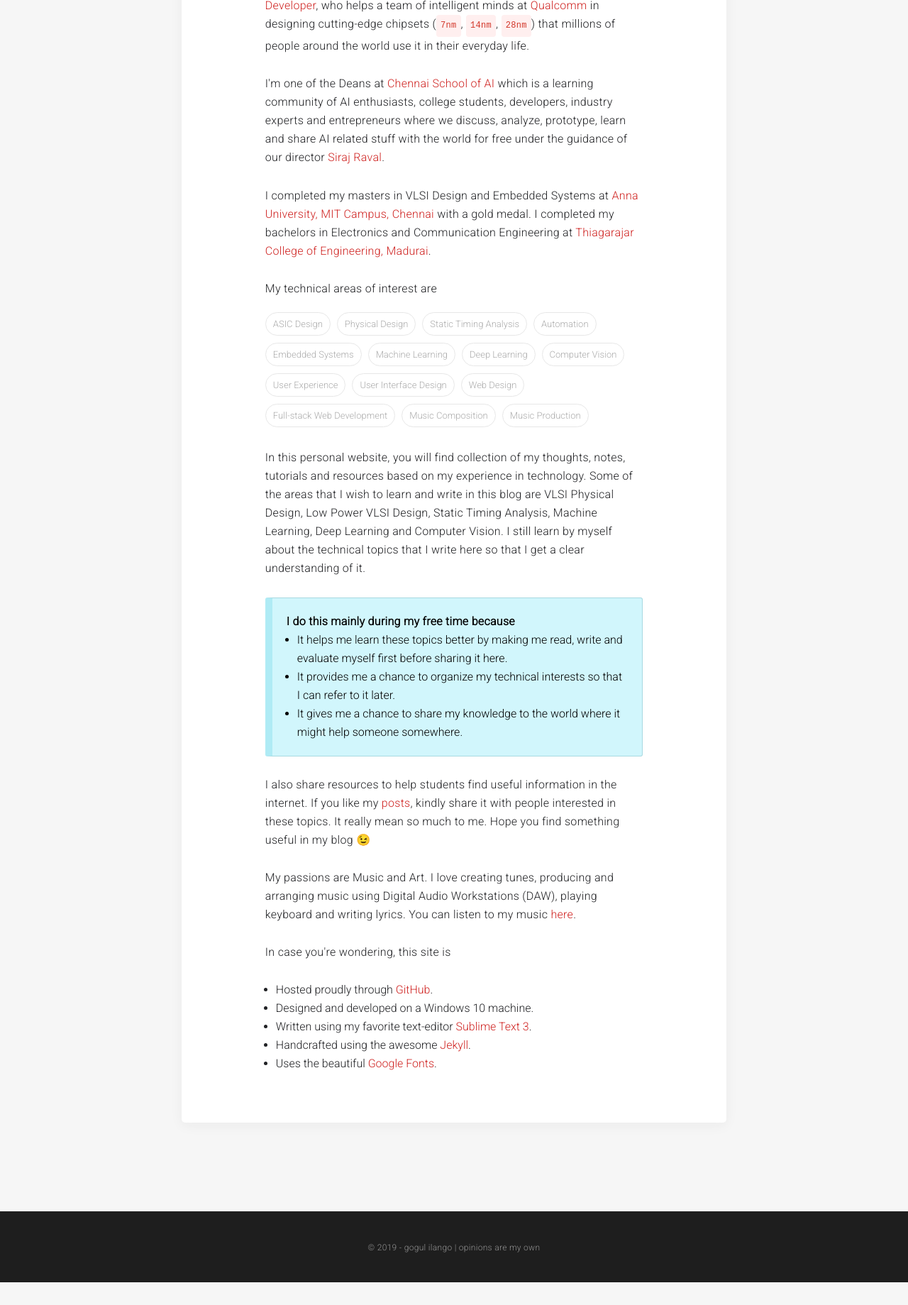
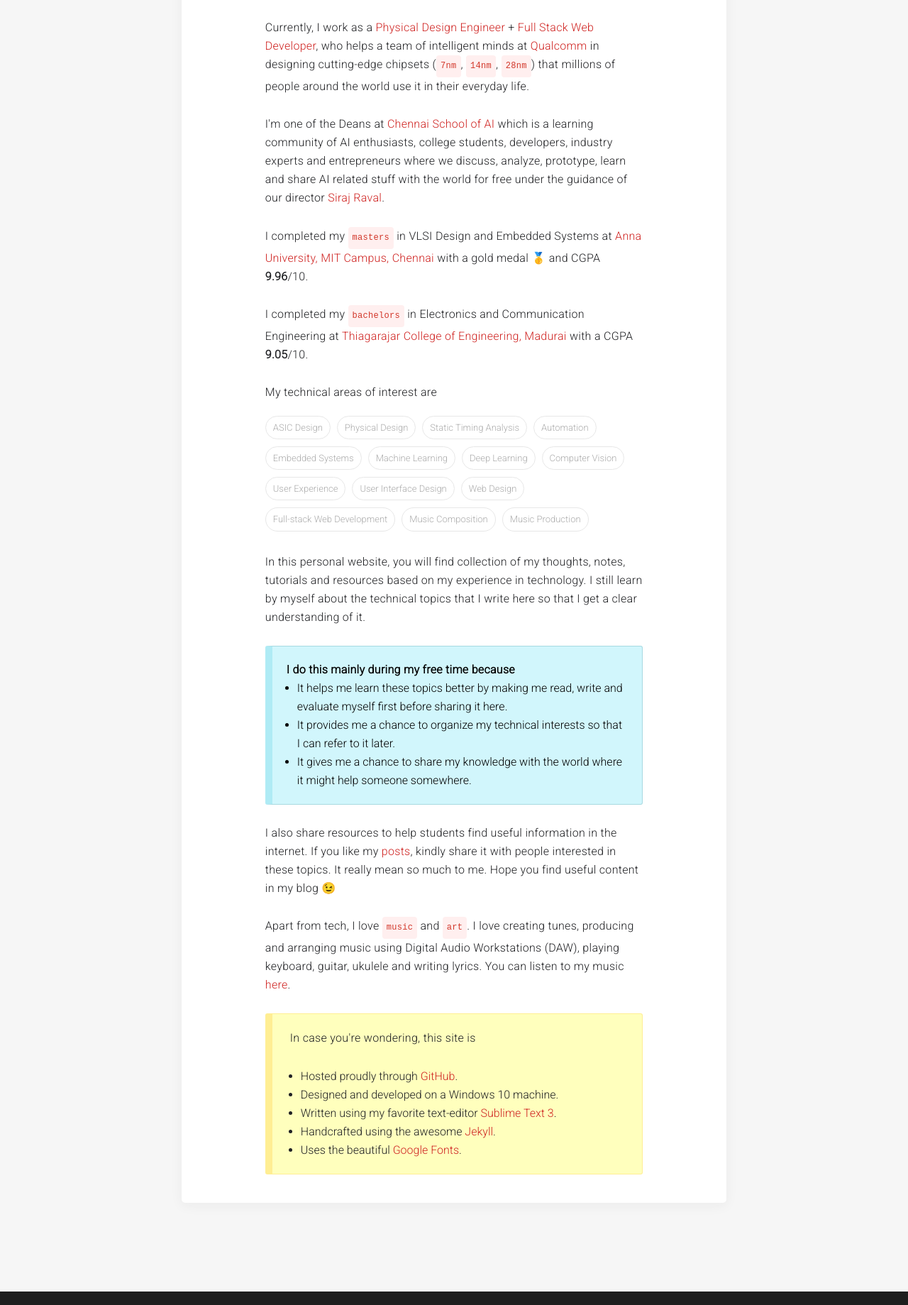
Before and after one commit to shravankumar147/Gogul09.github.io, a Jekyll site: the page built from about.md, in a window 1280 px wide, cut to the strip 1032-2871 px from the top of the page. Shown: the whole strip at 71% size. Built offline with Jekyll 4.4.1, drawn with Linux system fonts in a browser that asks for light colours; comment, search, counter and statistics services are not loaded; before the commit the page ends 2839 px from its top, so only the background shows below that; some of the changed text lies outside the part shown.

Commit message:
updated about

```diff
--- a/about.md
+++ b/about.md
@@ -38,10 +38,17 @@
           <p style="margin-top: 0px !important;"><b class='hi'>Hi!</b><br>I'm Gogul Ilango. I have strong passion towards creating useful products that make people's life better with focus on Aesthetic, Creative Design and Engineering.</p>
           <figure>
             <img src="https://drive.google.com/uc?id=1GFgbTUhxHz74FpJxvtRKTuo3J5qdVxc3" />
+            <figcaption>That's me during my first solo international trip to Singapore ✈️</figcaption>
           </figure>
+
           <p>Currently, I work as a <a href="https://en.wikipedia.org/wiki/Physical_design_(electronics)" target="_blank">Physical Design Engineer</a> + <a href="https://medium.com/udacity/what-is-a-full-stack-web-developer-and-why-should-i-become-one-6e93d0c774b6" target="_blank">Full Stack Web Developer</a>, who helps a team of intelligent minds at <a href="https://www.qualcomm.com/" target="_blank">Qualcomm</a> in designing cutting-edge chipsets (<span class="coding">7nm</span>, <span class="coding">14nm</span>, <span class="coding">28nm</span>) that millions of people around the world use it in their everyday life.</p>
+
           <p>I'm one of the Deans at <a href="https://chnsoai.github.io/" target="_blank">Chennai School of AI</a> which is a learning community of AI enthusiasts, college students, developers, industry experts and entrepreneurs where we discuss, analyze, prototype, learn and share AI related stuff with the world for free under the guidance of our director <a href="https://www.theschool.ai/" target="_blank">Siraj Raval</a>.</p>
-          <p>I completed my masters in VLSI Design and Embedded Systems at <a href="http://www.mitindia.edu/en/" target="_blank">Anna University, MIT Campus, Chennai</a> with a gold medal. I completed my bachelors in Electronics and Communication Engineering at <a href="https://www.tce.edu/" target="_blank">Thiagarajar College of Engineering, Madurai</a>.</p>
+
+          <p>I completed my <span class="coding">masters</span> in VLSI Design and Embedded Systems at <a href="http://www.mitindia.edu/en/" target="_blank">Anna University, MIT Campus, Chennai</a> with a gold medal 🥇 and CGPA <b>9.96</b>/10.</p>
+
+          <p>I completed my <span class="coding">bachelors</span> in Electronics and Communication Engineering at <a href="https://www.tce.edu/" target="_blank">Thiagarajar College of Engineering, Madurai</a> with a CGPA <b>9.05</b>/10.</p>
+
           <p style="margin-bottom: 0px !important;">My technical areas of interest are</p>
           <ul class="interest-box">
             <li>ASIC Design</li>
@@ -59,25 +66,29 @@
             <li>Music Composition</li>
             <li>Music Production</li>
           </ul>
-          <p>In this personal website, you will find collection of my thoughts, notes, tutorials and resources based on my experience in technology. Some of the areas that I wish to learn and write in this blog are VLSI Physical Design, Low Power VLSI Design, Static Timing Analysis, Machine Learning, Deep Learning and Computer Vision. I still learn by myself about the technical topics that I write here so that I get a clear understanding of it.</p>
+          <p>In this personal website, you will find collection of my thoughts, notes, tutorials and resources based on my experience in technology. I still learn by myself about the technical topics that I write here so that I get a clear understanding of it.</p>
           <div class="note">
             <p><b>I do this mainly during my free time because</b></p>
             <ul>
               <li>It helps me learn these topics better by making me read, write and evaluate myself first before sharing it here.</li>
               <li>It provides me a chance to organize my technical interests so that I can refer to it later.</li>
-              <li>It gives me a chance to share my knowledge to the world where it might help someone somewhere.</li>
+              <li>It gives me a chance to share my knowledge with the world where it might help someone somewhere.</li>
             </ul>
           </div>
-          <p>I also share resources to help students find useful information in the internet. If you like my <a href="https://gogul09.github.io" target="_blank">posts</a>, kindly share it with people interested in these topics. It really mean so much to me. Hope you find something useful in my blog 😉</p>
-          <p>My passions are Music and Art. I love creating tunes, producing and arranging music using Digital Audio Workstations (DAW), playing keyboard and writing lyrics. You can listen to my music <a href="https://gogul09.github.io/music" target="_blank">here</a>.</p>
-          <p>In case you're wondering, this site is </p>
-          <ul style="margin: 0px !important; padding-bottom: 30px !important;">
-            <li>Hosted proudly through <a href="https://github.com/" target="_blank">GitHub</a>.</li>
-            <li>Designed and developed on a Windows 10 machine.</li>
-            <li>Written using my favorite text-editor <a href="https://www.sublimetext.com/3" target="_blank">Sublime Text 3</a>.</li>
-            <li>Handcrafted using the awesome <a href="https://jekyllrb.com/" target="_blank">Jekyll</a>.</li>
-            <li>Uses the beautiful <a href="https://fonts.google.com/" target="_blank">Google Fonts</a>.</li>
-          </ul>
+          <p>I also share resources to help students find useful information in the internet. If you like my <a href="https://gogul09.github.io" target="_blank">posts</a>, kindly share it with people interested in these topics. It really mean so much to me. Hope you find useful content in my blog 😉</p>
+          <p>Apart from tech, I love <span class="coding">music</span> and <span class="coding">art</span>. I love creating tunes, producing and arranging music using Digital Audio Workstations (DAW), playing keyboard, guitar, ukulele and writing lyrics. You can listen to my music <a href="https://gogul09.github.io/music" target="_blank">here</a>.</p>
+
+          <div class="highlight-box">
+            <p>In case you're wondering, this site is </p>
+            <ul style="margin: 0px !important;">
+              <li>Hosted proudly through <a href="https://github.com/" target="_blank">GitHub</a>.</li>
+              <li>Designed and developed on a Windows 10 machine.</li>
+              <li>Written using my favorite text-editor <a href="https://www.sublimetext.com/3" target="_blank">Sublime Text 3</a>.</li>
+              <li>Handcrafted using the awesome <a href="https://jekyllrb.com/" target="_blank">Jekyll</a>.</li>
+              <li>Uses the beautiful <a href="https://fonts.google.com/" target="_blank">Google Fonts</a>.</li>
+            </ul>
+          </div>
+
           </div>
         </div>
       </div>
--- a/style.scss
+++ b/style.scss
@@ -3504,3 +3504,16 @@
   background-color: black;
   color: white;
 }
+
+.highlight-box {
+  background-color: #ffffbd;
+  border: 1px solid #ffe47a9e;
+  padding: 10px 25px;
+  padding-bottom: 20px;
+  border-radius: 3px;
+  border-left: 10px solid #ffe47a9e !important;
+  @include mobile {
+    padding: 10px;;
+    padding-bottom: 20px;
+  }
+}
```
Also changed, not shown: 3 other files.
